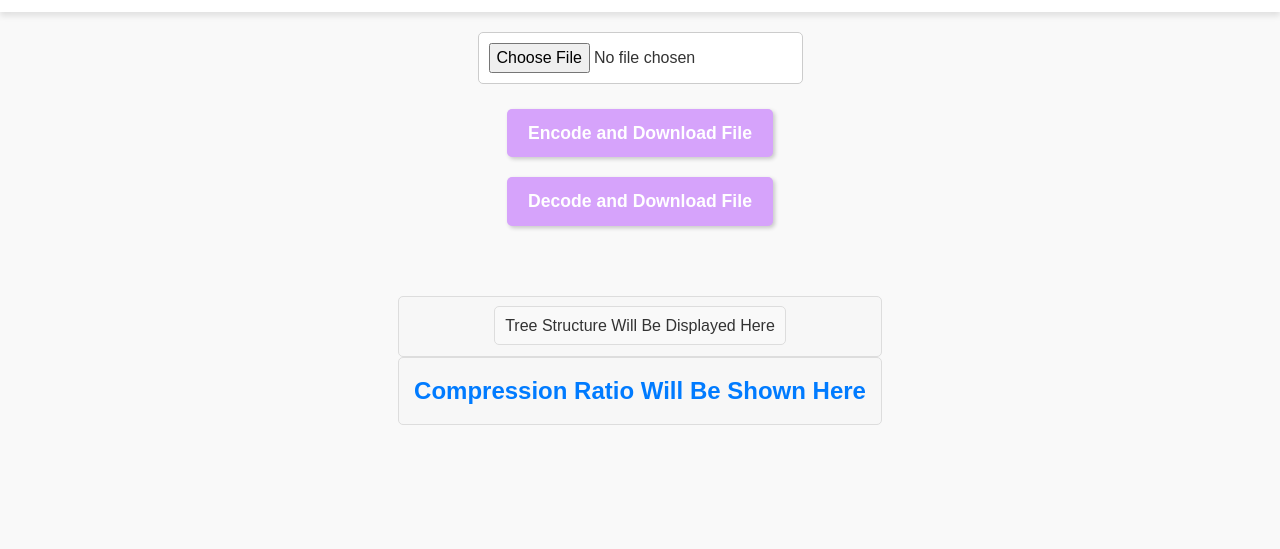
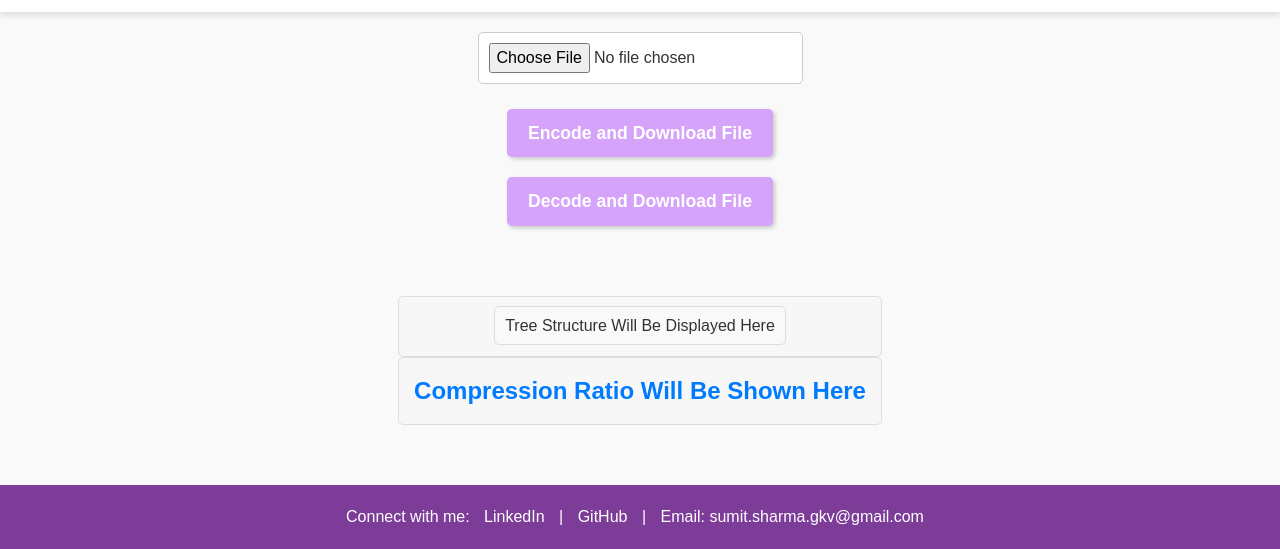
Before and after one commit to SumitSharma2210/Huffman-Encoding-App, a plain HTML site: page public/index.html in a window 1280 px wide. Shown: the part 251-800 px from the top of the page. Drawn offline with nearby package versions, Linux system fonts and the light colour scheme.

Commit message:
sixth commit

```diff
--- a/public/index.html
+++ b/public/index.html
@@ -172,5 +172,44 @@
         </span>
       </div>
     </div>
+
+    <footer
+      style="
+        background-color: #7d3c98;
+        color: white;
+        padding: 20px 0;
+        font-size: 1rem;
+        text-align: center;
+        position: fixed;
+        width: 100%;
+        bottom: 0;
+      "
+    >
+      <p style="margin: 0">
+        Connect with me:
+        <a
+          href="https://www.linkedin.com/in/sumit-sharma-a13995281"
+          target="_blank"
+          style="color: #fff; text-decoration: none; margin: 0 10px"
+        >
+          LinkedIn
+        </a>
+        |
+        <a
+          href="https://github.com/SumitSharma2210/Huffman-Encoding-App"
+          target="_blank"
+          style="color: #fff; text-decoration: none; margin: 0 10px"
+        >
+          GitHub
+        </a>
+        |
+        <a
+          href="mailto:sumit.sharma.gkv@gmail.com"
+          style="color: #fff; text-decoration: none; margin: 0 10px"
+        >
+          Email: sumit.sharma.gkv@gmail.com
+        </a>
+      </p>
+    </footer>
   </body>
 </html>
```
Also changed, not shown: 1 other file.
